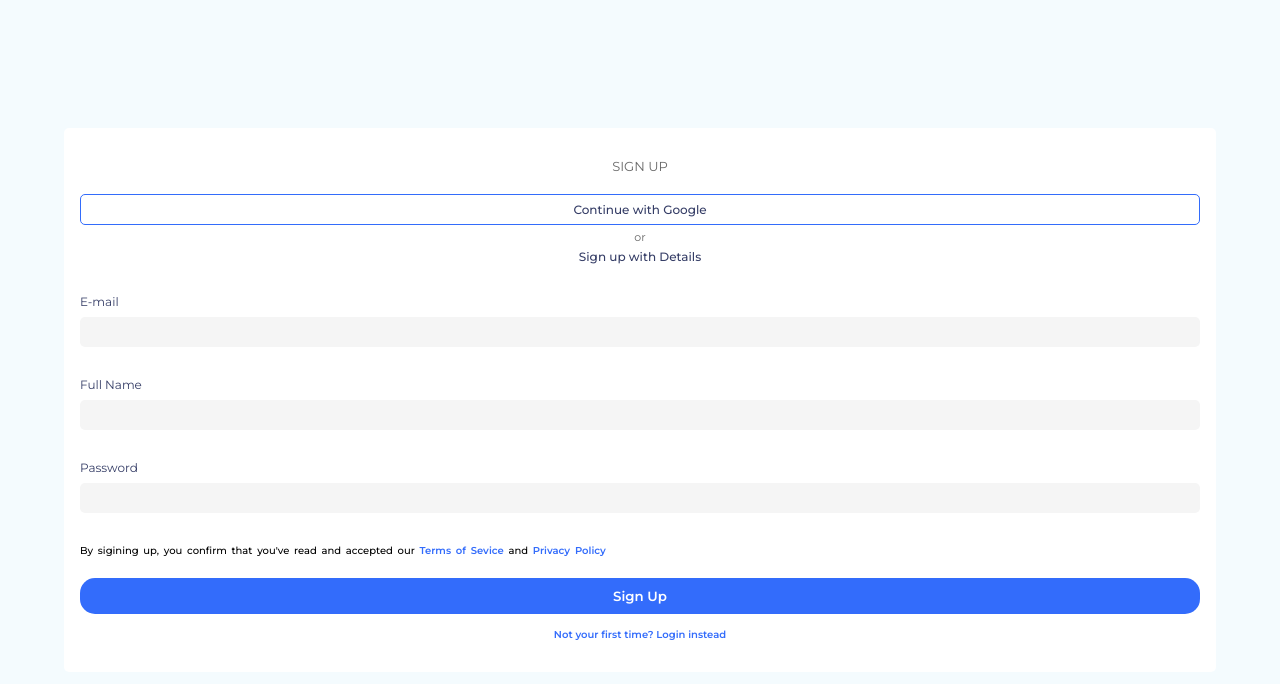
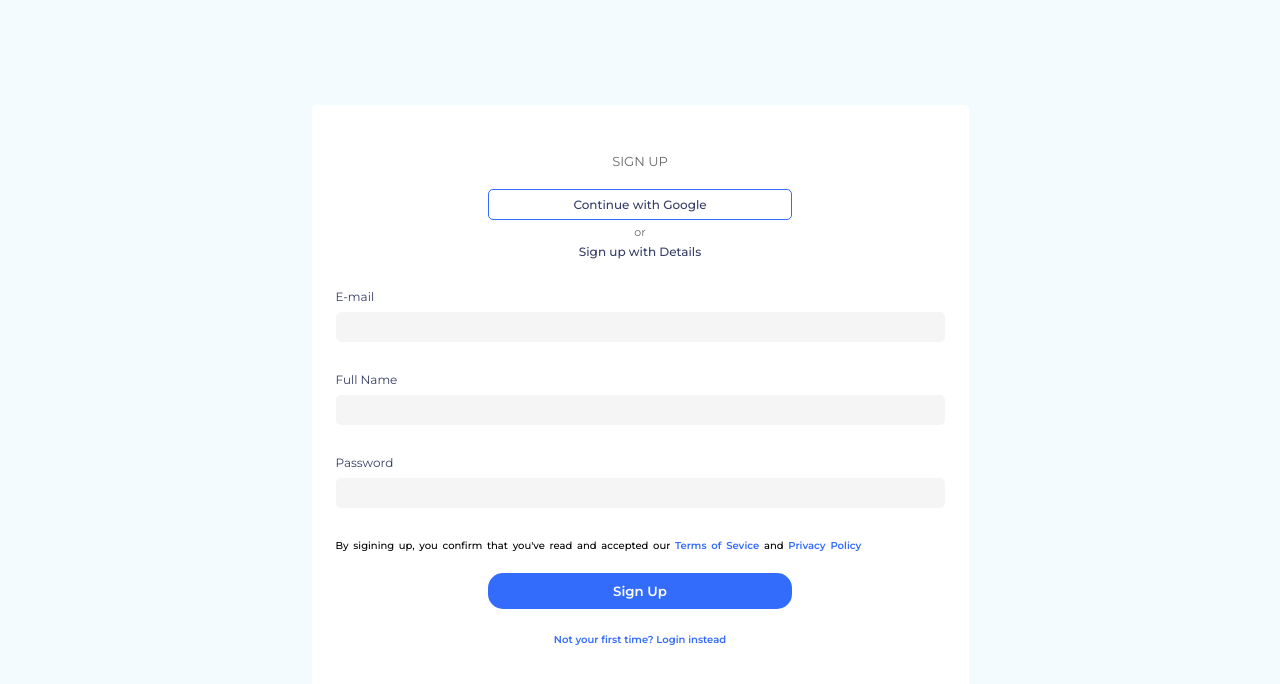
Before and after one commit to MashoAdo/the-next-stage-lab, a React (Create React App) app: page / in a window 1280 px wide. Shown: the top 684 px of the page. Built offline with nearby package versions, Linux system fonts and the light colour scheme.

Commit message:
make the component responsive to desktop and tablet, by setting a maximum width and reducing the size of buttons when the screen resolution is at 768px and above

```diff
--- a/src/pages/authentication/styles/registration.css
+++ b/src/pages/authentication/styles/registration.css
@@ -1,5 +1,5 @@
 .form-container {
-  padding: 30px 16px;
+  padding: 2rem 1rem;
   width: 90%;
   background-color: #ffffff;
   border-radius: 5px;
@@ -57,6 +57,13 @@
 }
 
 form {
+  display: -webkit-box;
+  display: -ms-flexbox;
+  display: flex;
+  -webkit-box-orient: vertical;
+  -webkit-box-direction: normal;
+      -ms-flex-direction: column;
+          flex-direction: column;
   margin-top: 30px;
 }
 
@@ -133,4 +140,21 @@ input {
 .login-instead a:hover {
   color: #0c2440;
 }
+
+@media screen and (min-width: 768px) {
+  .form-container {
+    max-width: 657px;
+    padding: 3rem 1.5rem;
+  }
+  .google-signup-btn {
+    width: 50%;
+  }
+  .sign-up-btn {
+    max-width: 50%;
+    margin-bottom: 20px;
+    -ms-flex-item-align: center;
+        -ms-grid-row-align: center;
+        align-self: center;
+  }
+}
 /*# sourceMappingURL=registration.css.map */
--- a/src/pages/authentication/styles/registration.scss
+++ b/src/pages/authentication/styles/registration.scss
@@ -5,7 +5,7 @@
 }
 
 .form-container {
-  padding: 30px 16px;
+  padding: 2rem 1rem;
   width: 90%;
   background-color: #ffffff;
   border-radius: 5px;
@@ -51,6 +51,8 @@
 }
 
 form {
+  display: flex;
+  flex-direction: column;
   margin-top: 30px;
 }
 
@@ -124,3 +126,21 @@ input {
     }
   }
 }
+
+// media screens
+@media screen and(min-width:768px) {
+  .form-container {
+    max-width: 657px;
+    padding: 3rem 1.5rem;
+  }
+
+  .google-signup-btn {
+    width: 50%;
+  }
+
+  .sign-up-btn {
+    max-width: 50%;
+    margin-bottom: 20px;
+    align-self: center;
+  }
+}
```
